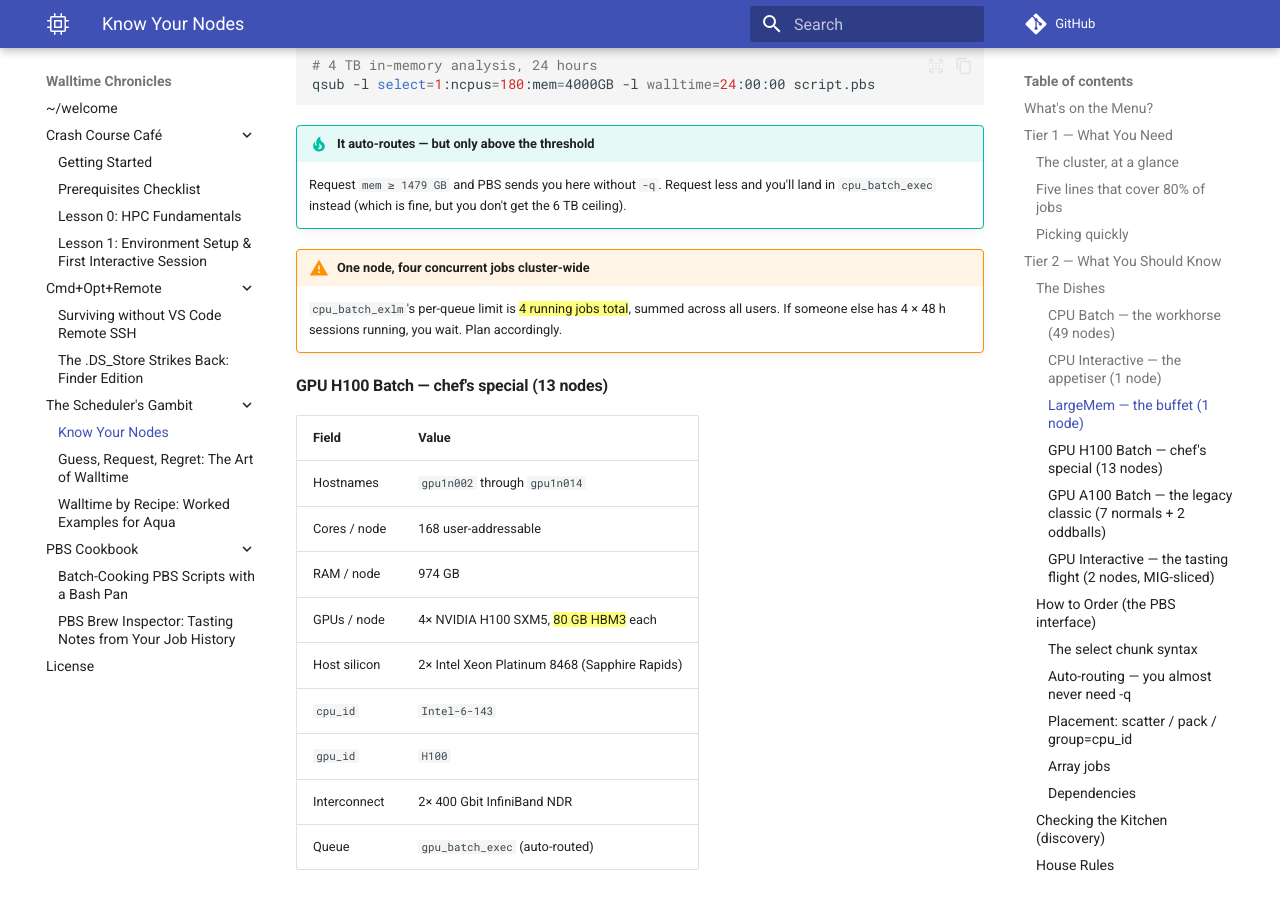
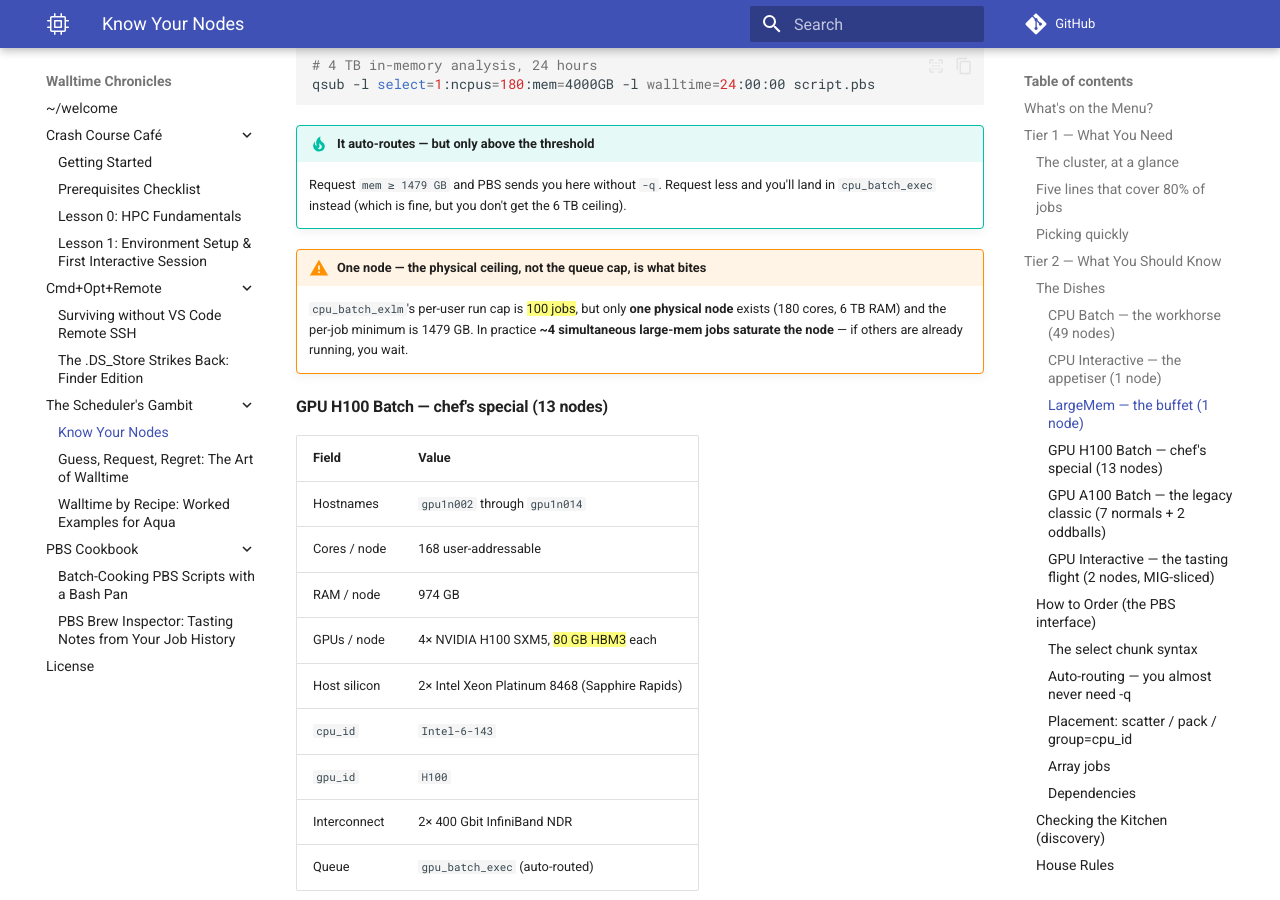
Before and after one commit to ZhipengHe/Walltime-Chronicles, an MkDocs documentation site: the page built from docs/scheduler/Know-Your-Nodes.md, in a window 1280 px wide and 900 px high, scrolled down 4402 px. Built offline with MkDocs 1.6.1 and Material for MkDocs 9.7.7, drawn with Linux system fonts in a browser that asks for light colours; plug-ins that fetch from the network failed and are left out; comment, search, counter and statistics services are not loaded; some of the changed text lies outside the part shown.

Commit message:
Sync cpu_batch_exlm cap to 100 and cross-link Walltime by Recipe
- Refresh cpu_batch_exlm per-user max_run from 4 to 100 in the Art of
  Walltime per-user table and the Know Your Nodes per-queue ceilings
  table. Live qstat -Qf shows max_run = [u:PBS_GENERIC=100] today; the
  previous 4 was stale (likely from an earlier eRes snapshot before
  Aqua relaxed the cap).
- Rewrite Know Your Nodes "One node" warning. The previous wording was
  wrong twice: it called the cap "cluster-wide" when it's per-user, and
  it used the stale 4 figure. New wording explains the 100-job per-user
  cap is generous on paper but the single physical node + 1479 GB
  per-job minimum still saturates at ~4 simultaneous large-mem jobs in
  practice.
- Cross-link Walltime by Recipe from:
  - Art of Walltime "Companion pages" admonition
  - Art of Walltime "Walltime Recipes" section (tip pointing readers to
    the eight longer worked examples for production planning)
  - Art of Walltime "Worked example" section (follow-up paragraph)
  - Know Your Nodes "When to come back" broader-picture links

```diff
--- a/docs/scheduler/Know-Your-Nodes.md
+++ b/docs/scheduler/Know-Your-Nodes.md
@@ -185,8 +185,8 @@
 !!! tip "It auto-routes — but only above the threshold"
     Request `mem ≥ 1479 GB` and PBS sends you here without `-q`. Request less and you'll land in `cpu_batch_exec` instead (which is fine, but you don't get the 6 TB ceiling).
 
-!!! warning "One node, four concurrent jobs cluster-wide"
-    `cpu_batch_exlm`'s per-queue limit is ==4 running jobs total==, summed across all users. If someone else has 4 × 48 h sessions running, you wait. Plan accordingly.
+!!! warning "One node — the physical ceiling, not the queue cap, is what bites"
+    `cpu_batch_exlm`'s per-user run cap is ==100 jobs==, but only **one physical node** exists (180 cores, 6 TB RAM) and the per-job minimum is 1479 GB. In practice **~4 simultaneous large-mem jobs saturate the node** — if others are already running, you wait.
 
 #### GPU H100 Batch — chef's special (13 nodes)
 
@@ -407,7 +407,7 @@
     | `cpu_inter_exec`   | 8            | 34 GB      | 8     | 0    |
     | `gpu_batch_exec`   | 32           | 7680 GB    | 1024  | 32   |
     | `gpu_inter_exec`   | 2            | 68 GB      | 12    | 2    |
-    | `cpu_batch_exlm`   | 4            | 6015 GB    | 180   | 0    |
+    | `cpu_batch_exlm`   | 100          | 6015 GB    | 180   | 0    |
 
     All queues share a ==rate cap of 60 job launches per minute== — relevant if you submit 1000-subjob arrays and want to know how fast they actually start.
 
@@ -537,6 +537,7 @@
 
 - :material-book-open-page-variant: [Lesson 0: HPC Fundamentals](../tutorials/lesson-0.md) — clusters, nodes, cores, file systems at a beginner level.
 - :material-clock-outline: [Guess, Request, Regret: The Art of Walltime](The-Art-of-Walltime.md) — how to size walltime so you don't overshoot or undershoot.
+- :material-chef-hat: [Walltime by Recipe](Walltime-by-Recipe.md) — eight copy-paste PBS recipes (queue caps and hardware shapes from this page in action).
 - :material-link-variant: [About Aqua](https://docs.eres.qut.edu.au/about-aqua)[^1] — QUT eResearch's authoritative cluster description (vendor specs, pricing, maintenance schedule).
 - :material-link-variant: [Queues and limits](https://docs.eres.qut.edu.au/hpc-queue-limits)[^1] — the source-of-truth tables that underlie House Rules above.
 
```
Also changed, not shown: docs/scheduler/The-Art-of-Walltime.md (+7 -1 lines).
